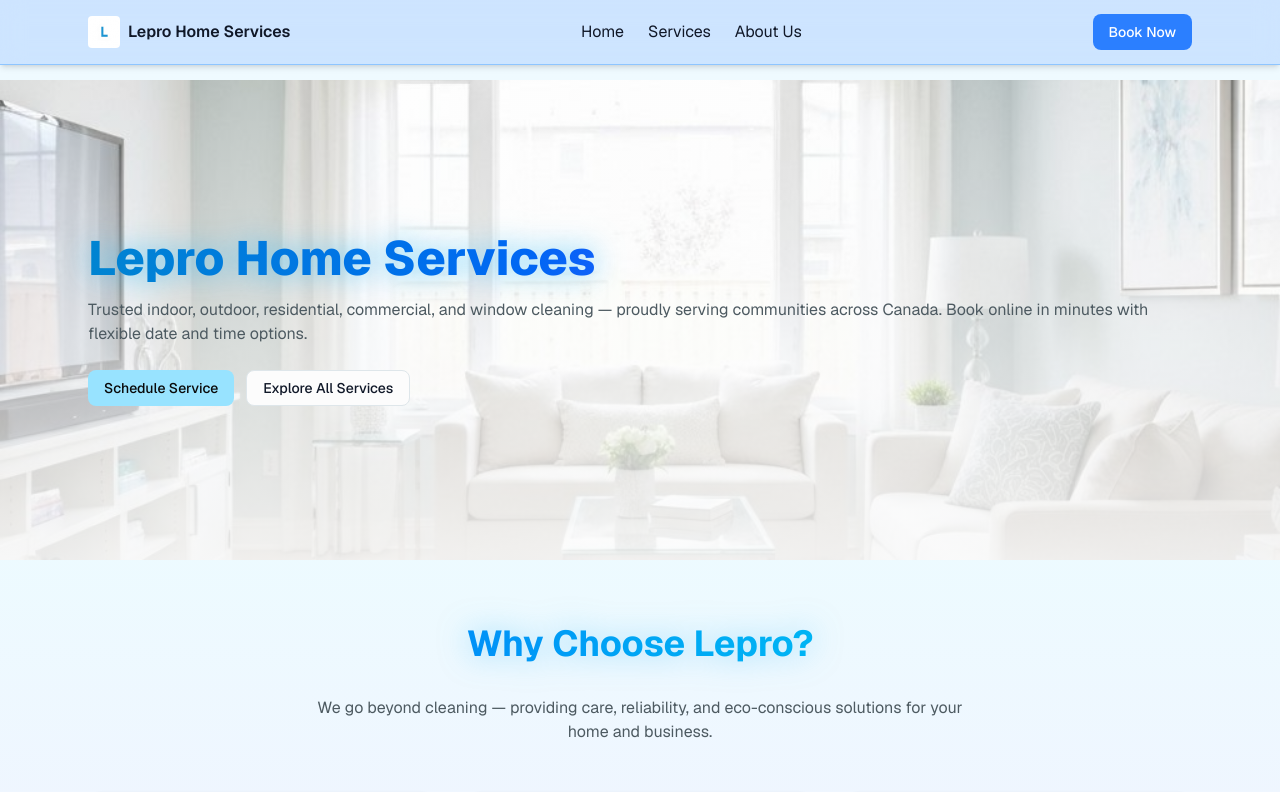
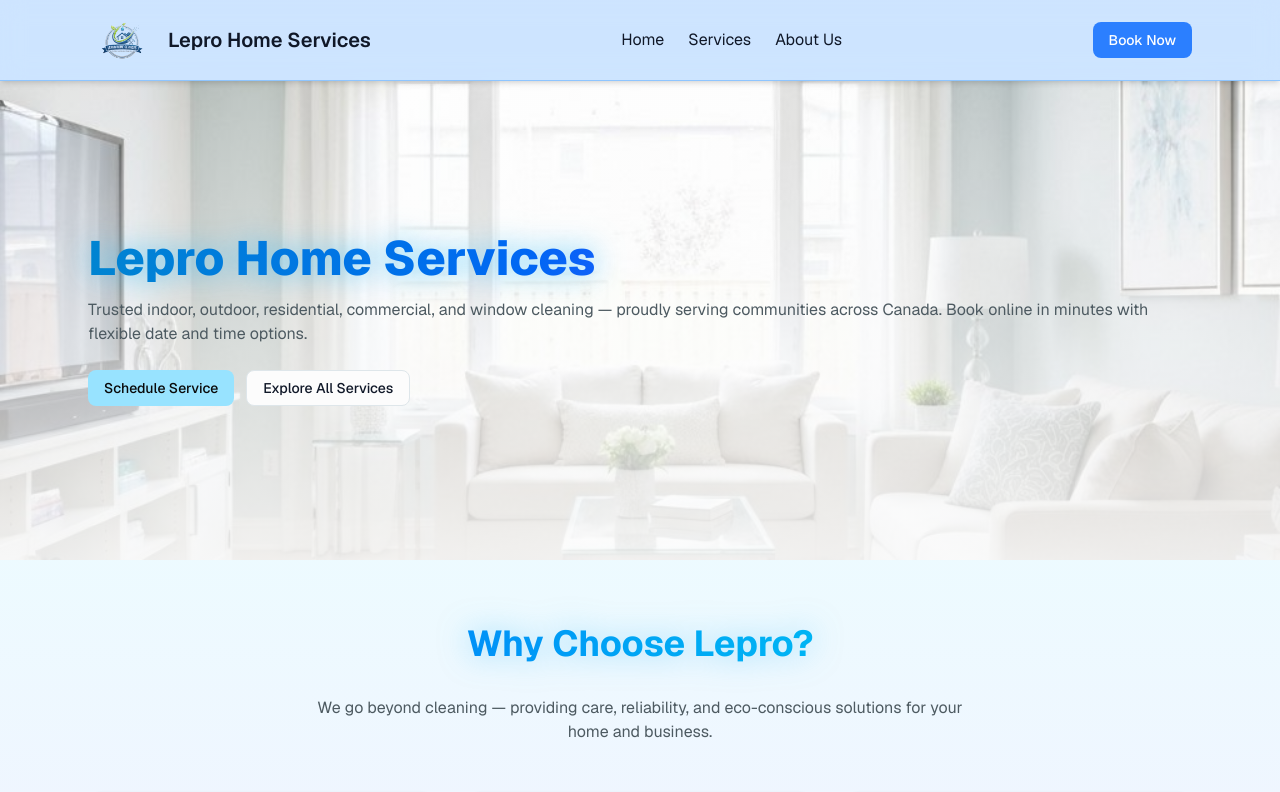
Before and after one commit to abubakar059/Lepro-Home-cleaning, a Next.js app: page / in a window 1280 px wide. Shown: the top 792 px of the page. Built offline with nearby package versions, Linux system fonts and the light colour scheme.

Commit message:
Made logo bigger in site header

```diff
--- a/components/site-header.tsx
+++ b/components/site-header.tsx
@@ -20,19 +20,27 @@ export function SiteHeader() {
     <header className="fixed top-0 inset-x-0 z-50">
       <nav
         className={cn(
-          // 🌌 Slightly darker glassy blue navbar
           "border-b border-blue-300 backdrop-blur-md supports-[backdrop-filter]:bg-blue-200/70 bg-blue-300/60 shadow-md text-gray-900 transition-colors"
         )}
         aria-label="Main Navigation"
       >
-        <div className="mx-auto max-w-6xl px-4 sm:px-6 h-16 flex items-center justify-between">
+        <div className="mx-auto max-w-6xl px-4 sm:px-6 h-20 flex items-center justify-between">
+          {/* Logo + Brand */}
           <div className="flex items-center gap-3">
-            <Link href="/" className="inline-flex items-center gap-2 cursor-pointer">
-              <Image src="/images/logo.jpg" alt="Lepro Home Services logo" width={32} height={32} className="rounded" />
-              <span className="font-semibold">Lepro Home Services</span>
+            <Link href="/" className="inline-flex items-center gap-3 cursor-pointer">
+              <Image
+                src="/images/logo.png" // ✅ Make sure your logo file exists here
+                alt="Lepro Home Services Logo"
+                width={68}
+                height={68}
+                className="rounded-md object-contain"
+                priority
+              />
+              <span className="font-semibold text-xl">Lepro Home Services</span>
             </Link>
           </div>
 
+          {/* Desktop Navigation */}
           <div className="hidden md:flex items-center gap-6">
             <Link href="/" className="hover:text-blue-700 transition-colors cursor-pointer">
               Home
@@ -53,7 +61,10 @@ export function SiteHeader() {
                 </DropdownMenuItem>
                 {services.map((s) => (
                   <DropdownMenuItem asChild key={s.slug}>
-                    <Link href={`/services/${s.slug}`} className="hover:bg-blue-300/50 rounded-md cursor-pointer">
+                    <Link
+                      href={`/services/${s.slug}`}
+                      className="hover:bg-blue-300/50 rounded-md cursor-pointer"
+                    >
                       {s.title}
                     </Link>
                   </DropdownMenuItem>
@@ -66,12 +77,14 @@ export function SiteHeader() {
             </Link>
           </div>
 
+          {/* Book Now Button (Desktop) */}
           <div className="hidden md:block">
             <Button asChild className="btn-glow bg-blue-500 hover:bg-blue-600 text-white cursor-pointer">
               <Link href="/schedule">Book Now</Link>
             </Button>
           </div>
 
+          {/* Mobile Menu Toggle */}
           <button
             className="md:hidden inline-flex items-center justify-center w-10 h-10 rounded-md border border-blue-400 hover:bg-blue-200 cursor-pointer"
             onClick={() => setOpen((v) => !v)}
@@ -86,13 +99,17 @@ export function SiteHeader() {
           </button>
         </div>
 
-        {/* Mobile menu */}
+        {/* Mobile Dropdown Menu */}
         {open && (
           <div className="md:hidden border-t bg-blue-200/80 backdrop-blur-xl text-gray-900 shadow-lg">
             <div className="mx-auto max-w-6xl px-4 sm:px-6 py-4">
               <ul className="grid gap-2">
                 <li>
-                  <Link href="/" onClick={() => setOpen(false)} className="block py-2 hover:text-blue-700 cursor-pointer">
+                  <Link
+                    href="/"
+                    onClick={() => setOpen(false)}
+                    className="block py-2 hover:text-blue-700 cursor-pointer"
+                  >
                     Home
                   </Link>
                 </li>
@@ -100,7 +117,11 @@ export function SiteHeader() {
                   <span className="block py-2 font-medium">Services</span>
                   <ul className="pl-4">
                     <li>
-                      <Link href="/services" onClick={() => setOpen(false)} className="block py-1 hover:text-blue-700 cursor-pointer">
+                      <Link
+                        href="/services"
+                        onClick={() => setOpen(false)}
+                        className="block py-1 hover:text-blue-700 cursor-pointer"
+                      >
                         All Services
                       </Link>
                     </li>
@@ -118,12 +139,19 @@ export function SiteHeader() {
                   </ul>
                 </li>
                 <li>
-                  <Link href="/about" onClick={() => setOpen(false)} className="block py-2 hover:text-blue-700 cursor-pointer">
+                  <Link
+                    href="/about"
+                    onClick={() => setOpen(false)}
+                    className="block py-2 hover:text-blue-700 cursor-pointer"
+                  >
                     About Us
                   </Link>
                 </li>
                 <li>
-                  <Button asChild className="w-full btn-glow mt-2 bg-blue-500 hover:bg-blue-600 text-white cursor-pointer">
+                  <Button
+                    asChild
+                    className="w-full btn-glow mt-2 bg-blue-500 hover:bg-blue-600 text-white cursor-pointer"
+                  >
                     <Link href="/schedule" onClick={() => setOpen(false)}>
                       Book Now
                     </Link>
```
Also changed, not shown: public/images/logo.jpg (deleted), public/images/logo.png (added).
